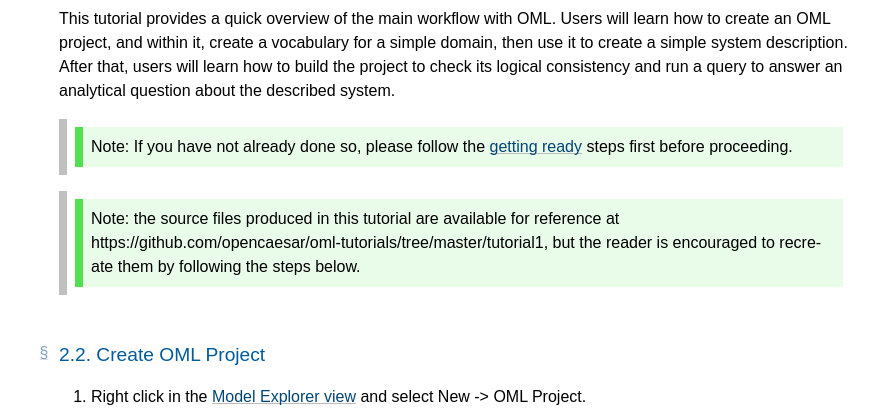
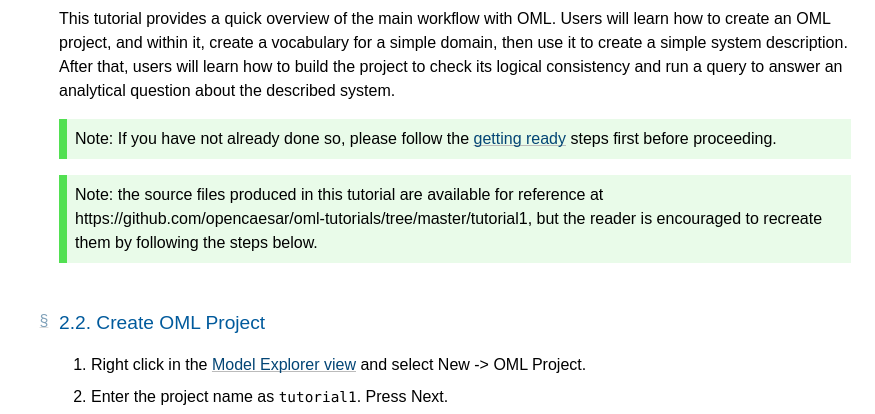
Before and after one commit to opencaesar/oml-tutorials, a plain HTML site: page docs/index.html in a window 1280 px wide. Shown: the part 4941-5355 px from the top of the page, without its empty margins (405-1280 px from the left). Drawn offline with Linux system fonts and the light colour scheme.

Commit message:
add Note

```diff
--- a/docs/index.html
+++ b/docs/index.html
@@ -1489,7 +1489,7 @@ Possible extra rowspan handling
 </style>
   <meta content="Bikeshed version 44af0bf3e, updated Fri Jul 29 17:05:16 2022 -0700" name="generator">
   <link href="https://opencaesar.github.io/oml-tutorials/" rel="canonical">
-  <meta content="5baea19a4a434f623584d431c67f3549182ec273" name="document-revision">
+  <meta content="9a7a6ff7316c931f839cdce7dd4a9b0e01c79828" name="document-revision">
 <style>
 a[data-link-type=biblio] {
     white-space: pre-wrap;
@@ -2190,12 +2190,8 @@ c-[il] { color: #000000 } /* Literal.Number.Integer.Long */
     <h2 class="heading settled" data-level="2" id="tutorial-1"><span class="secno">2. </span><span class="content">Tutorial 1: OML in a Nutshell</span><a class="self-link" href="#tutorial-1"></a></h2>
     <h3 class="heading settled" data-level="2.1" id="tutorial1-learning-objectives"><span class="secno">2.1. </span><span class="content">Learning Objectives</span><a class="self-link" href="#tutorial1-learning-objectives"></a></h3>
      This tutorial provides a quick overview of the main workflow with OML. Users will learn how to create an OML project, and within it, create a vocabulary for a simple domain, then use it to create a simple system description. After that, users will learn how to build the project to check its logical consistency and run a query to answer an analytical question about the described system.
-    <blockquote>
-     <p class="note" role="note"><span>Note:</span> If you have not already done so, please follow the <a href="#getting-ready">getting ready</a> steps first before proceeding.</p>
-    </blockquote>
-    <blockquote>
-     <p class="note" role="note"><span>Note:</span> the source files produced in this tutorial are available for reference at https://github.com/opencaesar/oml-tutorials/tree/master/tutorial1, but the reader is encouraged to recreate them by following the steps below.</p>
-    </blockquote>
+    <p class="note" role="note"><span>Note:</span> If you have not already done so, please follow the <a href="#getting-ready">getting ready</a> steps first before proceeding.</p>
+    <p class="note" role="note"><span>Note:</span> the source files produced in this tutorial are available for reference at https://github.com/opencaesar/oml-tutorials/tree/master/tutorial1, but the reader is encouraged to recreate them by following the steps below.</p>
     <h3 class="heading settled" data-level="2.2" id="tutorial1-create-oml-project"><span class="secno">2.2. </span><span class="content">Create OML Project</span><a class="self-link" href="#tutorial1-create-oml-project"></a></h3>
     <ol>
      <li data-md>
```
Also changed, not shown: 1 other file.
